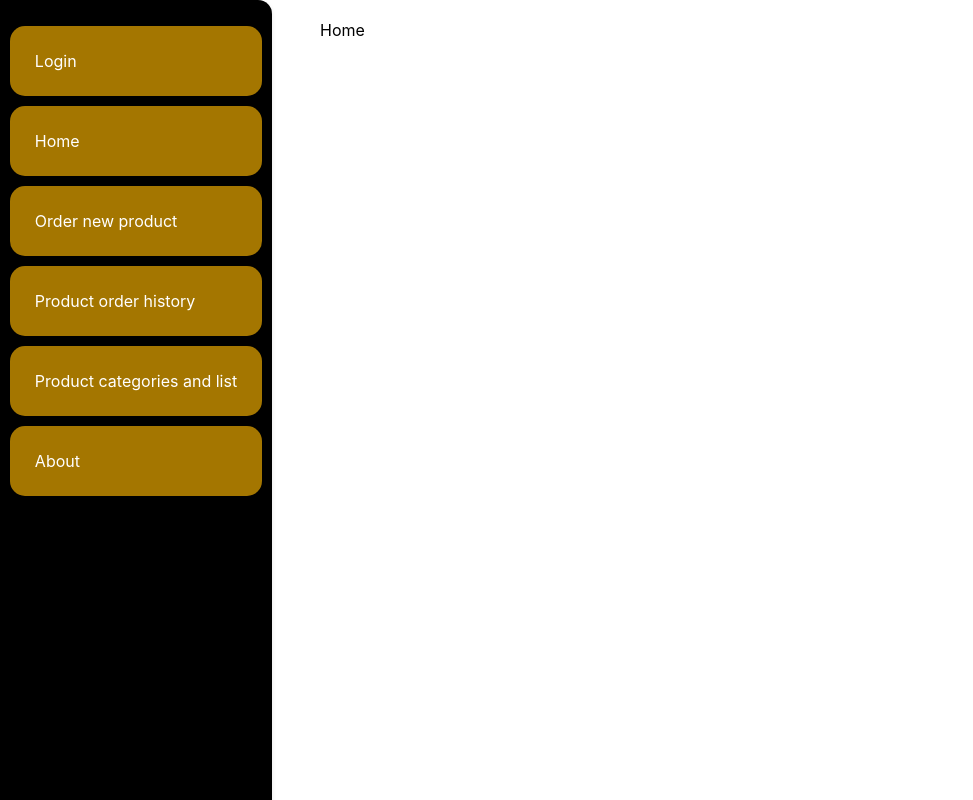
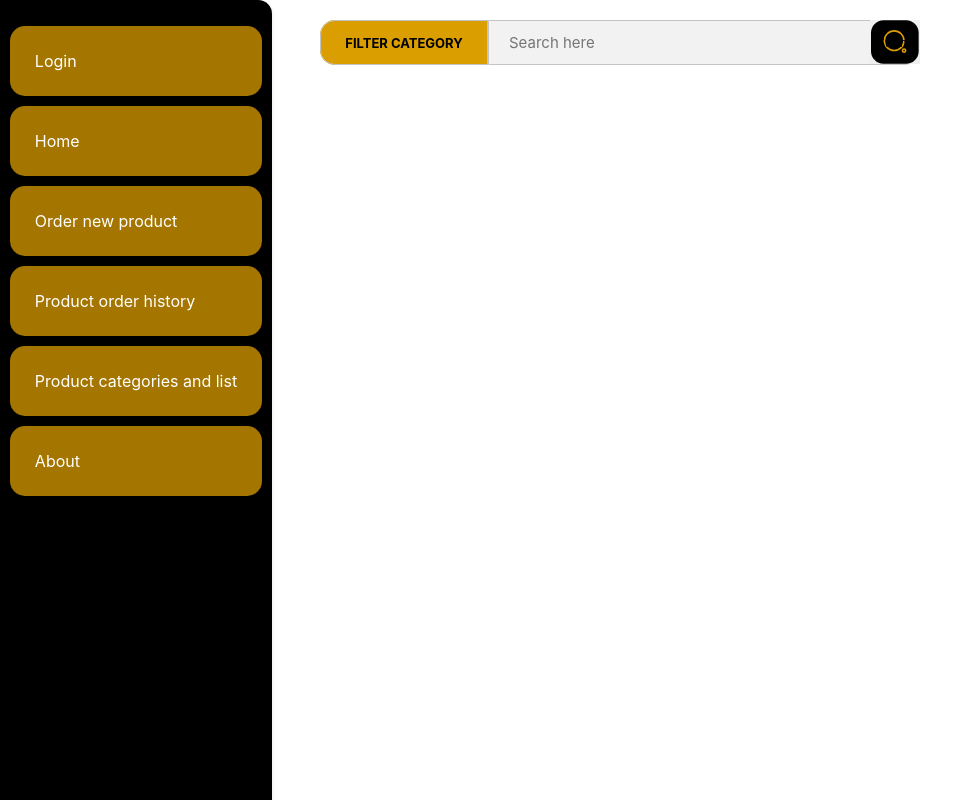
Before and after one commit to Makarovsky2222/groceries_shop_ITC, a React (Create React App) app in the folder arun-shop/: page / in a window 1280 px wide. Shown: the whole page, without its empty margins (0-973 px from the left). Built offline with nearby package versions, Linux system fonts and the light colour scheme.

Commit message:
Filter category with the searchbar

```diff
--- /dev/null
+++ b/arun-shop/src/components/General/Searchbar.css
@@ -0,0 +1,102 @@
+
+.filterWithSearchbar {
+    display: flex;
+    justify-content: center;
+    align-items: center;
+
+    width: 600px;
+    height: 45px;
+
+}
+
+/* filter */
+
+.filter-container {
+    width: 28%;
+    height: 100%;
+    cursor: pointer;
+    background-color: #DB9E00;
+    border-radius: 15px 0 0 15px;
+}
+
+#dropdown-basic {
+    width: 100%;
+    height: 100%;
+    cursor: pointer;
+    background-color: #DB9E00;
+    border-radius: 15px 0 0 15px;
+    border: 1px solid #C4C4C4;
+    font-family: 'Inter', sans-serif;
+    font-weight: bold;
+    font-size: 13px;
+}
+
+#dropdown-menu {
+    width: 11%;
+    height: auto;
+    cursor: pointer;
+    background-color: #ffffff;
+    border-radius: 5px;
+    border: 1px solid #C4C4C4;
+}
+
+.filter-text {
+    font-family: 'Inter', sans-serif;
+    font-weight: bold;
+    font-size: 13px;
+
+
+    color: #000000;
+}
+
+.dropdown-item {
+    font-weight: 600px;
+    color: #000000;
+
+    &:hover {
+        background-color: #DB9E00;
+        color: white;
+      }
+}
+
+/* Search */
+
+.search-container {
+    width: 72%;
+    height: 100%;
+    position: relative;
+
+    display: flex;
+    justify-content: space-between;
+
+}
+#searchInput {
+    width: 100%;
+    height: 92%;
+    background-color: rgba(239, 239, 239, 0.8);
+    font-family: 'Inter', sans-serif;
+    font-weight: 700px;
+    font-size: 15px;
+    padding-left: 20px;
+    /* outline: none; */
+    border-color: rgba(239, 239, 239, 0.5);
+    border-radius: 0 15px 15px 0;
+    border: 1px solid #C4C4C4;
+
+}
+
+#submitSearch {
+    width: 50px;
+    height: 98%;
+    position: absolute;
+    top: 0;
+    bottom: 0;
+    left: 382px;
+
+    background-image: url("../../Asset/searchIcon.svg");
+    background-size: contain;
+    background-repeat: no-repeat;
+    background-position: center;
+    border: none;
+
+}
--- /dev/null
+++ b/arun-shop/src/components/General/Searchbar.js
@@ -0,0 +1,48 @@
+//Searchbar.js
+import React from "react";
+import Dropdown from 'react-bootstrap/Dropdown';
+import './Searchbar.css';
+
+const DropdownFilter = () => {
+  const categories = [
+    'Vegetables',
+    'Fruits',
+    'Ingredients',
+    'Meats',
+    'Drinks',
+  ];
+
+  return (
+    <div className="filterWithSearchbar">
+
+      {/* Filter categories */}
+      <Dropdown className="filter-container">
+        <Dropdown.Toggle variant="success" id="dropdown-basic">
+          FILTER CATEGORY
+
+        </Dropdown.Toggle>
+
+        <Dropdown.Menu id="dropdown-menu">
+          {categories.map((category, index) => (
+            <Dropdown.Item href="#/action-1"> {category} </Dropdown.Item>
+          ))}
+        </Dropdown.Menu>
+      </Dropdown>
+
+
+      {/* Search */}
+      <form className="search-container" action=" ">
+        <input type="text" id="searchInput" onkeyup="searchFunction()" placeholder="Search here" />
+
+        <input type="submit" id="submitSearch" />
+
+
+      </form>
+
+
+
+    </div>
+  );
+};
+
+export default DropdownFilter;
--- a/arun-shop/src/pages/Home.js
+++ b/arun-shop/src/pages/Home.js
@@ -1,13 +1,14 @@
 //Home.js
 import React from "react";
 import { checkingUserSign, getMe, logout } from "../services/Authentication";
+import SearchBar from '../components/General/Searchbar';
 
 const Home = () => {
 
 
     return (
         <div>
-            Home
+            <SearchBar />
 
         </div>
     )
--- a/arun-shop/src/pages/Order.js
+++ b/arun-shop/src/pages/Order.js
@@ -7,8 +7,10 @@ const Order = () => {
   return (
     <div>
       <h1>Place Your Order</h1>
-      <OrderProduct />
+       <OrderProduct />
     </div>
+
+
   );
 };
 
```
Also changed, not shown: arun-shop/src/components/General/DropDown.js (added, +16 -0 lines), arun-shop/src/components/General/test.css (added, +16 -0 lines), arun-shop/src/Asset/searchIcon.svg (added), 1 other file (tests, documents, lock files or other folders).
